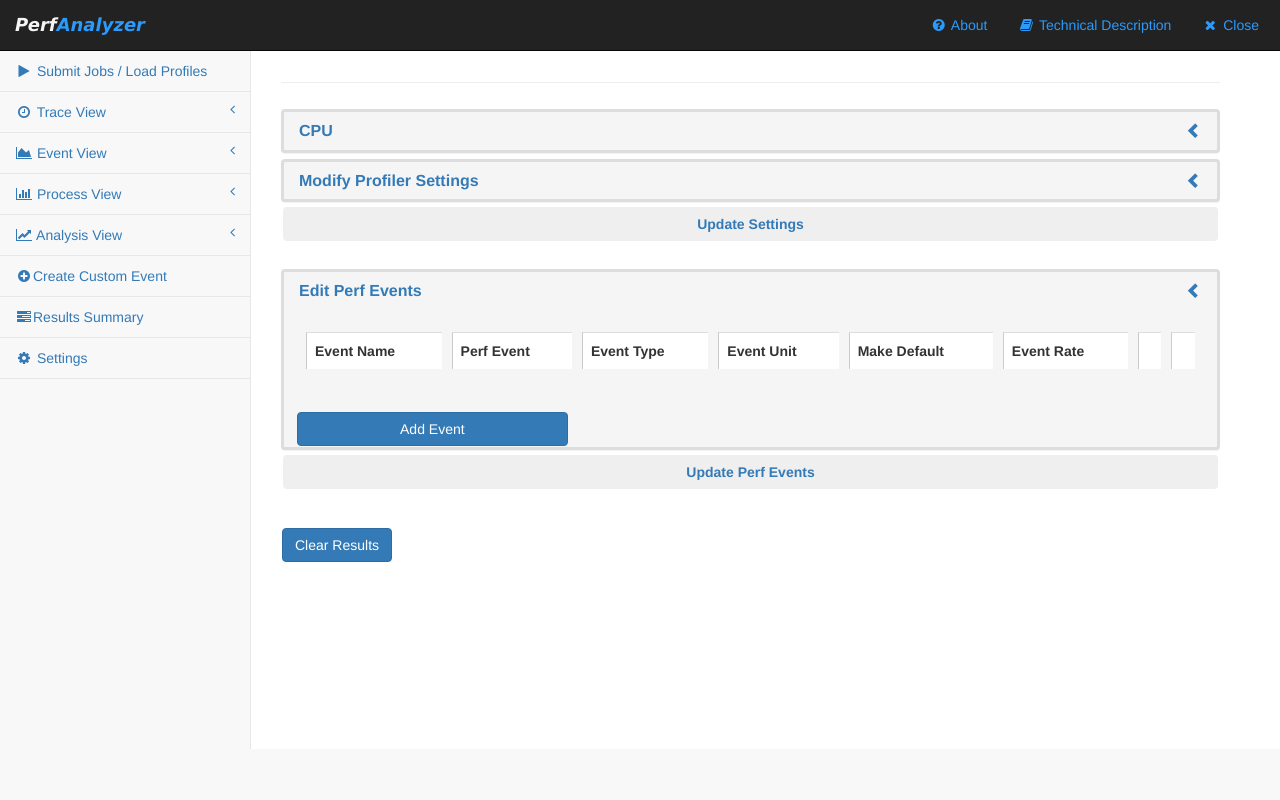
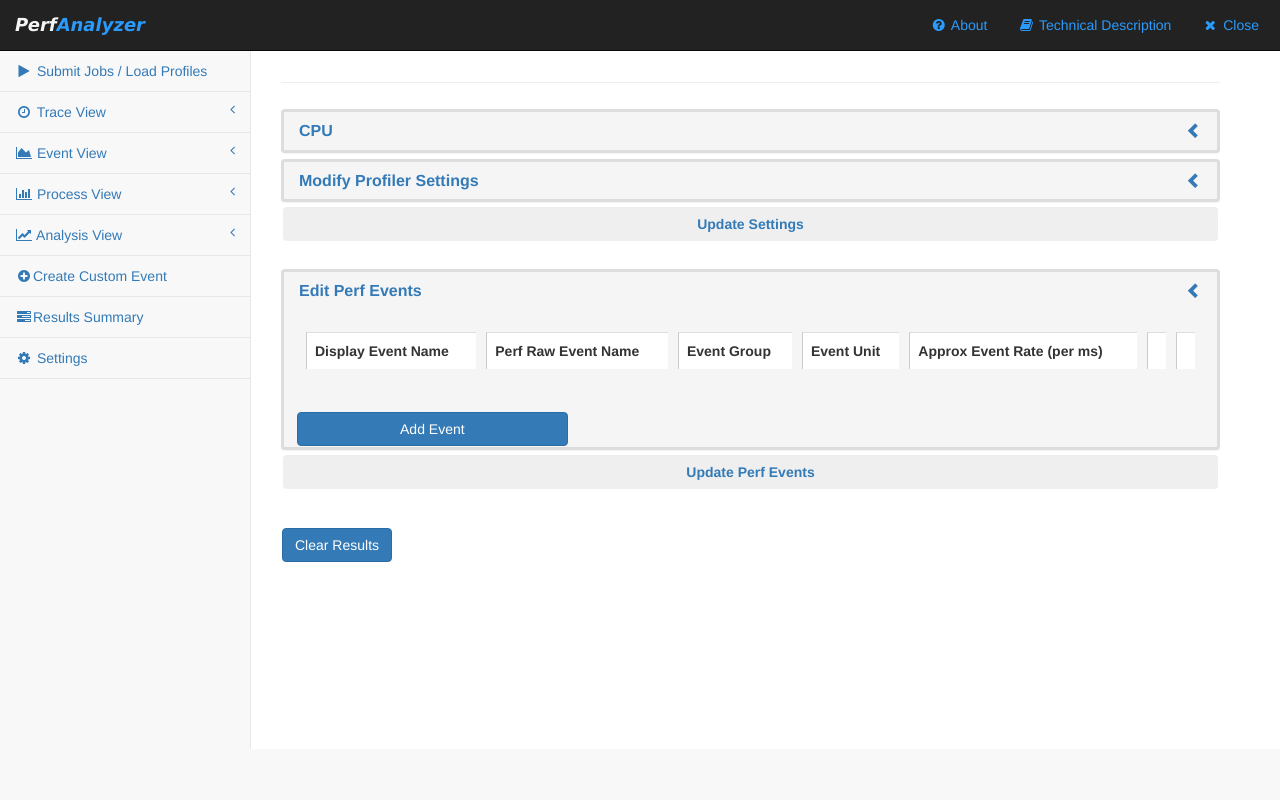
Before and after one commit to ChristopherLemon/PerfAnalyzer, a Flask app: template templates/settings.html in a window 1280 px wide, after a click on "Edit Perf Events". Run offline with Flask 2, Linux system fonts and the light colour scheme; the template is opened without the code that fills it, so the values that code supplies are empty; some libraries are stand-ins or nearby versions.

Commit message:
tidy up event handling

```diff
--- a/SettingsView/SettingsView.py
+++ b/SettingsView/SettingsView.py
@@ -44,7 +44,7 @@ def settings():
                 event = match.group(1)
                 field = match.group(2)
                 if event not in events:
-                    events[event] = {"event": "", "raw_event": "", "event_group": "", "event_unit": "", "event_default": "", "event_weight": 0}
+                    events[event] = {"event": "", "raw_event": "", "event_group": "", "event_unit": "",  "event_weight": 0}
                 events[event][field] = request.form[name]
         event_definitions = []
         for event in events:
@@ -52,12 +52,8 @@ def settings():
             raw_event = events[event]["raw_event"]
             event_group = events[event]["event_group"]
             event_unit = events[event]["event_unit"]
-            if events[event]["event_default"] == "True":
-                default_event = True
-            else:
-                default_event = False
             event_counter = int(events[event]["event_weight"])
-            event_definition = EventDefinition(event_name, raw_event, event_group, event_unit, default_event,
+            event_definition = EventDefinition(event_name, raw_event, event_group, event_unit,
                                                event_counter)
             event_definitions.append(event_definition)
         modify_event_definitions(tools.GlobalData.user_settings["cpu"], event_definitions)
--- a/templates/settings.html
+++ b/templates/settings.html
@@ -125,12 +125,11 @@
                                     <div id="table" class="table-editable">
                                         <table class="table input_table">
                                             <tr>
-                                                <th title="Event name for visualization">Event Name</th>
-                                                <th title="Event name for perf command line">Perf Event</th>
-                                                <th title="Assign event to an event set">Event Type</th>
+                                                <th title="Event name for visualization">Display Event Name</th>
+                                                <th title="Event name for perf command line">Perf Raw Event Name</th>
+                                                <th title="Assign event to an event group">Event Group</th>
                                                 <th title="Samples for event counters, Hz for clocks">Event Unit</th>
-                                                <th title="Set event as a default event">Make Default</th>
-                                                <th title="Approx number of events per millisecond">Event Rate</th>
+                                                <th title="Approx number of events per millisecond">Approx Event Rate (per ms)</th>
                                                 <th></th>
                                                 <th></th>
                                             </tr>
@@ -153,17 +152,6 @@
                                                             {% else %}
                                                                 <option value="Samples">Samples</option>
                                                                 <option value="Hz" selected="selected">Hz</option>
-                                                            {% endif %}
-                                                        </select>
-                                                    </td>
-                                                    <td>
-                                                        <select name="{{definition.event}}_edit_event_default" class="selectpicker">
-                                                            {% if definition.default %}
-                                                                <option value="True" selected="selected">True</option>
-                                                                <option value="False">False</option>
-                                                            {% else %}
-                                                                <option value="True">True</option>
-                                                                <option value="False" selected="selected">False</option>
                                                             {% endif %}
                                                         </select>
                                                     </td>
@@ -201,12 +189,6 @@
                                                     <select name="edit_event_unit">
                                                         <option value="Samples">Samples</option>
                                                         <option value="Hz">Hz</option>
-                                                    </select>
-                                                </td>
-                                                <td>
-                                                    <select name="edit_event_default">
-                                                        <option value="True">True</option>
-                                                        <option value="False">False</option>
                                                     </select>
                                                 </td>
                                                 <td>
--- a/tools/PerfEvents.py
+++ b/tools/PerfEvents.py
@@ -15,7 +15,6 @@ EventDefinition = namedtuple('EventDefinition',
                               'raw_event',
                               'event_group',
                               'unit',
-                              'default',
                               'event_weight'])
 
 event_definitions = OrderedDict()
@@ -41,13 +40,12 @@ def initialise_cpu_definitions():
                         raw_event = data[1].strip()
                         event_group = data[2].strip()
                         event_unit = data[3].strip()
-                        default_event = (data[4].strip() == 'True')
-                        event_counter = int(data[5].strip())
-                        event_definition = EventDefinition(event_name, raw_event, event_group, event_unit, default_event, event_counter)
+                        event_counter = int(data[4].strip())
+                        event_definition = EventDefinition(event_name, raw_event, event_group, event_unit, event_counter)
                         event_definitions[cpu].append(event_definition)
                         if event_group == "Software" or event_name == "Cycles":
                             event_definition = EventDefinition("Trace-" + event_name, "trace-" + raw_event, "Trace", event_unit,
-                                                               default_event, event_counter)
+                                                               event_counter)
                             event_definitions[cpu].append(event_definition)
         except Exception as e:
             raise Exception("Error reading line: \"" + line.strip() + "\"")
@@ -70,13 +68,9 @@ def modify_event_definitions(cpu, event_definitions):
                             raw_event = definition.raw_event
                             event_group = definition.event_group
                             event_unit = definition.unit
-                            if definition.default:
-                                default_event = "True"
-                            else:
-                                default_event = "False"
                             event_counter = str(definition.event_weight)
                             if not re.match("Trace", event_name):
-                                l = ", ".join(["EventDefinition: " + event_name, raw_event, event_group, event_unit, default_event, event_counter]) + "\n"
+                                l = ", ".join(["EventDefinition: " + event_name, raw_event, event_group, event_unit, event_counter]) + "\n"
                                 new_file.write(l)
                 else:
                     new_file.write(line)
@@ -102,17 +96,17 @@ class CpuDefinition:
             if event_definition.event == event:
                 self.active_events.append(event_definition)
 
-    def add_active_event(self, event, raw_event, event_group, unit, default=False, event_weight=0):
+    def add_active_event(self, event, raw_event, event_group, unit, event_weight=0):
         active_events = self.get_active_events()
         if event not in active_events:
-            self.active_events.append(EventDefinition(event, raw_event, event_group, unit, default, event_weight))
+            self.active_events.append(EventDefinition(event, raw_event, event_group, unit, event_weight))
 
     def get_event_definitions(self):
         return self.available_events
 
     def set_default_active_events(self):
         self.active_events = []
-        default_raw_events = self.get_default_events(raw_events=True)
+        default_raw_events = self.get_default_events()
         for raw_event in default_raw_events:
             event = raw_event_to_event(raw_event, self)
             self.copy_to_active_event(event)
@@ -129,12 +123,8 @@ class CpuDefinition:
     def get_base_event(self):
         return self.base_event
 
-    def get_default_events(self, raw_events=False):
-        if raw_events:
-            available_event_map = self.get_available_event_map(event_to_raw_event=True)
-            return [available_event_map[event_definition.event] for event_definition in self.available_events if event_definition.default]
-        else:
-            return [event_definition.event for event_definition in self.available_events if event_definition.default]
+    def get_default_events(self):
+        return ["cpu-clock"]
 
     def get_available_event_group_map(self):
         return {event_definition.event: event_definition.event_group for event_definition in self.available_events}
```
Also changed, not shown: 1 other file.
